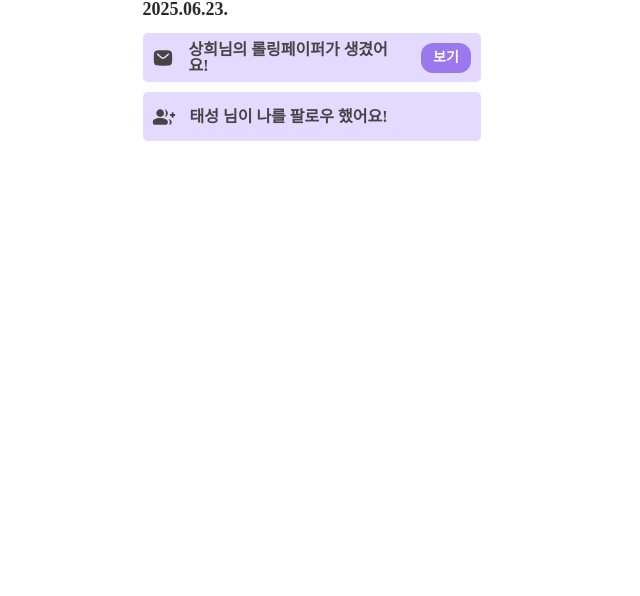
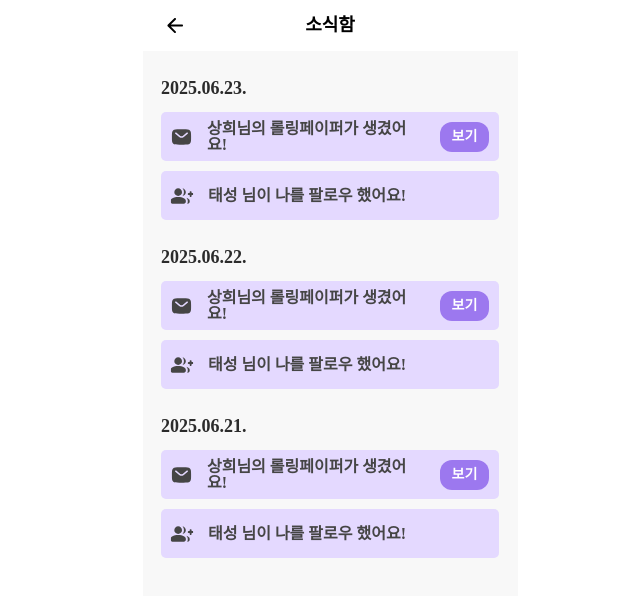
Before and after one commit to KUIT-Hackathon/Hackathon-FE, a React (Vite) app: page /alarm in a window 1280 px wide. Shown: the top 596 px of the page, without its empty margins (310-950 px from the left). Built offline with nearby package versions, Linux system fonts and the light colour scheme.

Commit message:
Fix : 소식함 수정

```diff
--- a/src/pages/alarm/AlarmPage.tsx
+++ b/src/pages/alarm/AlarmPage.tsx
@@ -1,8 +1,22 @@
 import styled from "styled-components";
 import NotiPaper from "../../components/alarm/NotiPaper"
 import NotiFriend from "../../components/alarm/NotiFriend"
+import Header from "../../components/Header"
+
 
 const Container = styled.div`
+    width: 375px;
+    height: 812px;
+    display: flex;
+    justify-content: flex-start ;
+    align-items: center ;
+    flex-direction: column;
+    background-color: #f8f8f8;
+    gap: 28px;
+`;
+
+
+const MsgContainer = styled.div`
     width:338px;
     display: flex;
     align-items: center;
@@ -26,13 +40,31 @@ const DateWrapper = styled.div`
 
 const AlarmPage = () => {
     return (
-        <DateWrapper>
-            <h3>2025.06.23.</h3>
-            <Container>
-                <NotiPaper friend="태성" />
-                <NotiFriend friend="태성" />
-            </Container>
-        </DateWrapper>
+        <Container>
+            <Header title="소식함" />
+            <DateWrapper>
+                <h3>2025.06.23.</h3>
+                <MsgContainer>
+                    <NotiPaper friend="태성" />
+                    <NotiFriend friend="태성" />
+                </MsgContainer>
+            </DateWrapper>
+            <DateWrapper>
+                <h3>2025.06.22.</h3>
+                <MsgContainer>
+                    <NotiPaper friend="태성" />
+                    <NotiFriend friend="태성" />
+                </MsgContainer>
+            </DateWrapper>
+            <DateWrapper>
+                <h3>2025.06.21.</h3>
+                <MsgContainer>
+                    <NotiPaper friend="태성" />
+                    <NotiFriend friend="태성" />
+                </MsgContainer>
+            </DateWrapper>
+        </Container>
+
     );
 };
 
```
